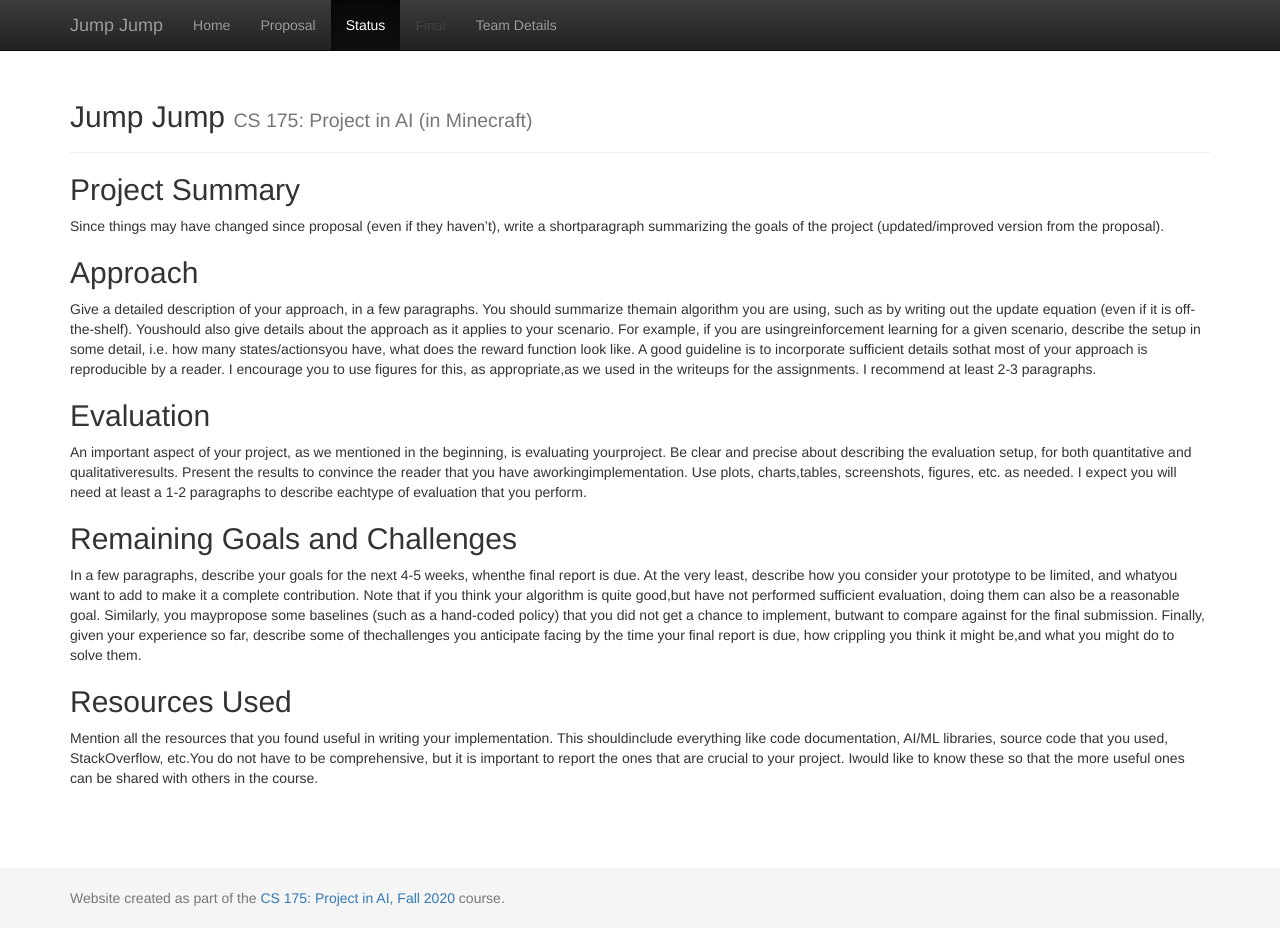
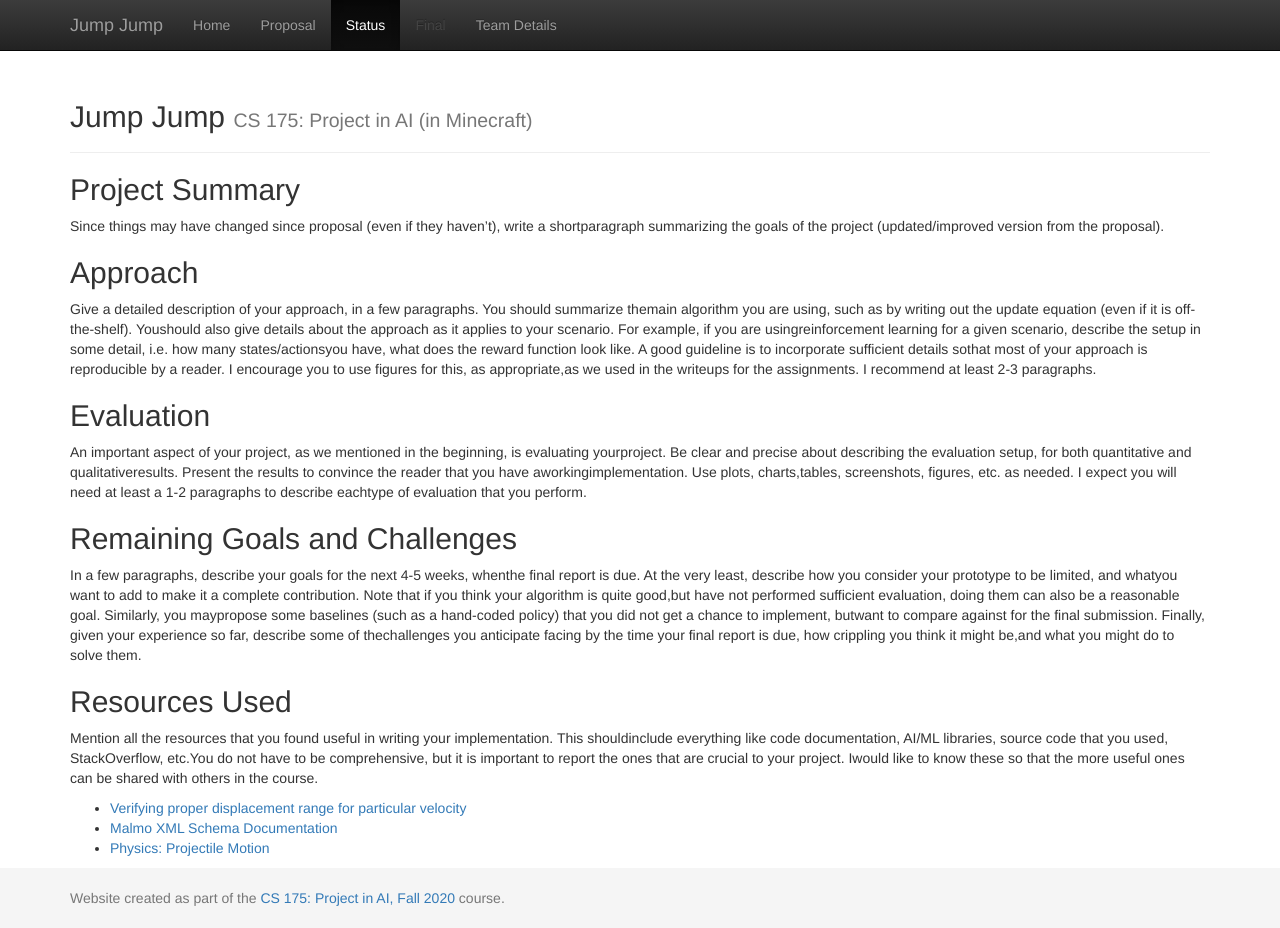
Before and after one commit to bikaylee/Jump-Jump, a Jekyll site: the page built from docs/status.md, in a window 1280 px wide and 928 px high. Built offline with Jekyll 4.4.1, drawn with Linux system fonts in a browser that asks for light colours.

Commit message:
added resources link

```diff
--- a/docs/status.md
+++ b/docs/status.md
@@ -17,3 +17,11 @@ In a few paragraphs, describe your goals for the next 4-5 weeks, whenthe final r
 
 ## Resources Used
 Mention all the resources that you found useful in writing your implementation. This shouldinclude everything like code documentation, AI/ML libraries, source code that you used, StackOverflow, etc.You do not have to be comprehensive, but it is important to report the ones that are crucial to your project. Iwould like to know these so that the more useful ones can be shared with others in the course.
+
+ - [Verifying proper displacement range for particular velocity][displacementChecker]
+ - [Malmo XML Schema Documentation][MalmoXML]
+ - [Physics: Projectile Motion][physics]
+
+ [displacementChecker]: https://www.omnicalculator.com/physics/projectile-motion
+ [MalmoXML]: https://microsoft.github.io/malmo/0.14.0/Schemas/Mission.html
+ [physics]: https://courses.lumenlearning.com/physics/chapter/3-4-projectile-motion/
```
